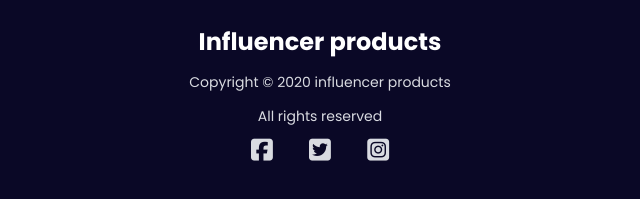
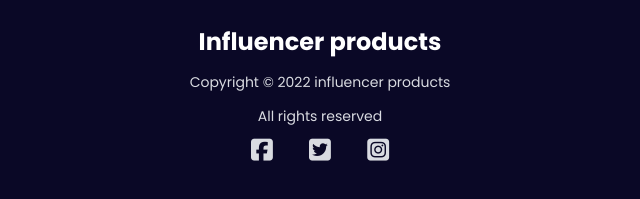
Before and after one commit to sujonmia-06/assignment-02, a plain HTML site: page index.html in a window 1280 px wide. Shown: the part 2561-2760 px from the top of the page, 320-960 px from the left. Drawn offline with Linux system fonts and the light colour scheme.

Commit message:
update date

```diff
--- a/index.html
+++ b/index.html
@@ -262,7 +262,7 @@
     <footer>
       <div class="footer-info">
         <h3>Influencer products</h3>
-        <p>Copyright © 2020 influencer products</p>
+        <p>Copyright © 2022 influencer products</p>
         <p>All rights reserved</p>
         <div class="social">
           <a href=""><i class="fab fa-facebook-square"></i></a>
```
